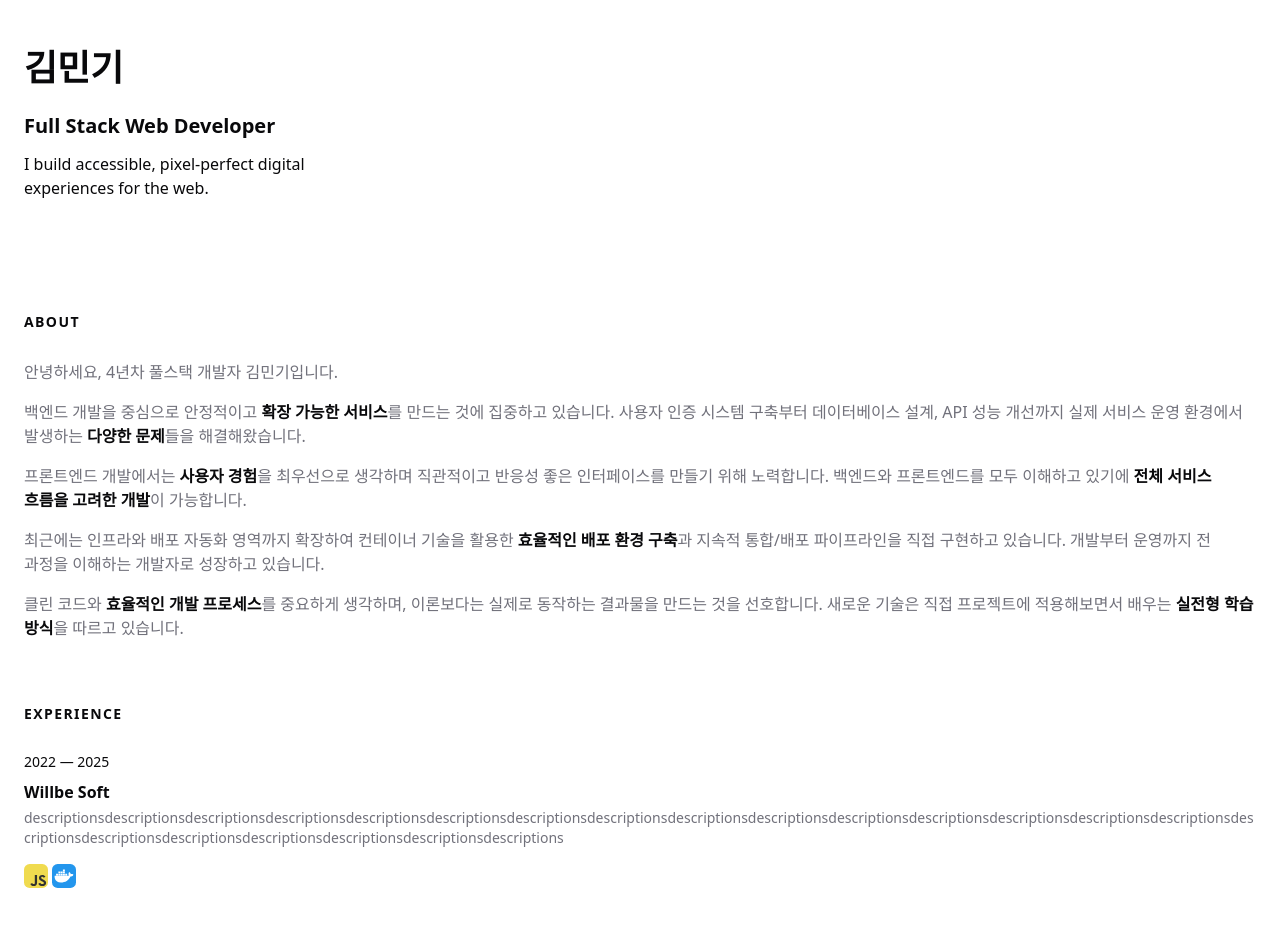
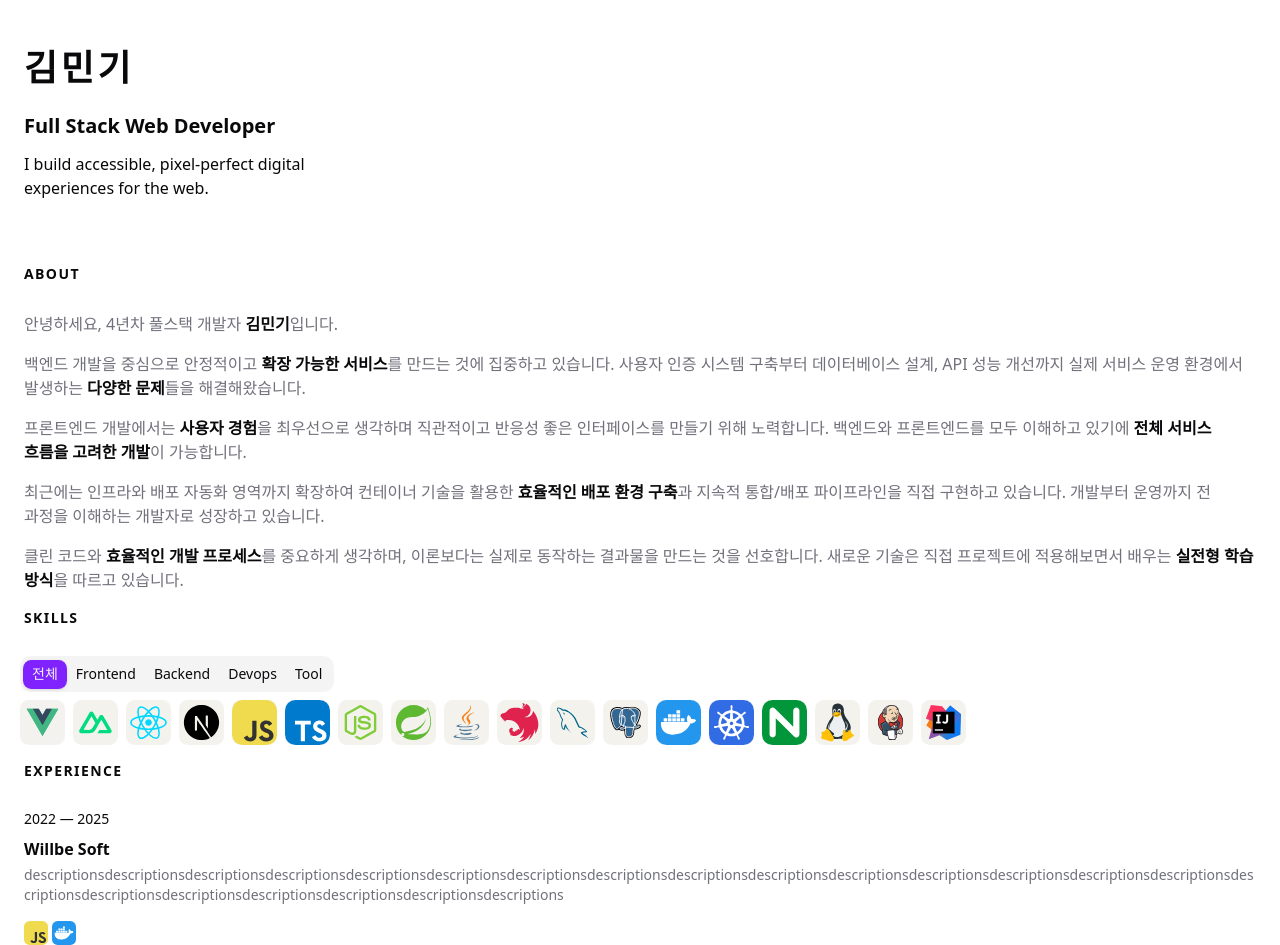
Before and after one commit to mnii5625/portfolio-v1, a Next.js app: page / in a window 1280 px wide. Before the commit the page ends 888 px from the top, so only its background shows below. Built offline with nearby package versions, Linux system fonts and the light colour scheme.

Commit message:
Add Skills Content

```diff
--- a/app/_components/contents/Info.tsx
+++ b/app/_components/contents/Info.tsx
@@ -4,7 +4,7 @@ export default function Info() {
   return (
     <>
       <div className="px-6 py-12">
-        <h1 className="text-4xl font-extrabold">
+        <h1 className="text-4xl font-extrabold tracking-widest">
           <Link href="/">
             김민기
           </Link>
--- /dev/null
+++ b/app/_components/contents/SkillStack.tsx
@@ -0,0 +1,68 @@
+'use client';
+
+import ContentsHeader from '@/app/_components/ui/ContentsHeader';
+import { Tabs, TabsContent, TabsList, TabsTrigger } from '@/components/ui/tabs';
+import { Category, Skill, SkillMeta, skillSort } from '@/app/_components/contents/experience/skills.type';
+import SkillIcon from '@/app/_components/contents/experience/SkillIcon';
+import { eu } from '@/lib/enum.utils';
+import { useEffect, useState } from 'react';
+
+type CategoryTabType = keyof typeof Category | 'TAB_ALL';
+
+function SkillFilter({ categoryKey }: { categoryKey: CategoryTabType }) {
+  const category = categoryKey !== 'TAB_ALL' ? eu.fromKey(Category, categoryKey) : undefined;
+
+  const blurSkills = category !== undefined
+    ? eu.values(Skill).filter(skill => !SkillMeta[skill].categories.includes(category))
+    : [];
+
+  return (
+    <>
+      <div className="flex flex-wrap gap-2">
+        {
+          skillSort(eu.values(Skill)).map(skill => (
+            <SkillIcon
+              className={blurSkills.includes(skill)
+                ? 'scale-85 blur-xs grayscale transition-all duration-400 ease-in-out'
+                : 'transition-all duration-400'}
+              skill={skill}
+              size={45}
+              key={skill}
+            />
+          ))
+        }
+      </div>
+    </>
+  );
+}
+
+export default function SkillStack() {
+  const [currentTab, setCurrentTab] = useState<CategoryTabType>('TAB_ALL');
+
+  const onValueChange = (value: string) => {
+    setCurrentTab(value as CategoryTabType);
+  };
+
+  return (
+    <>
+      <div>
+        <ContentsHeader>Skills</ContentsHeader>
+        <div className="mx-5 space-y-2">
+          <Tabs value={currentTab} onValueChange={onValueChange}>
+            <TabsList>
+              <TabsTrigger value="TAB_ALL">전체</TabsTrigger>
+              {
+                eu.keys(Category).map(name => (
+                  <TabsTrigger value={name} key={name}>{ name }</TabsTrigger>
+                ))
+              }
+            </TabsList>
+          </Tabs>
+
+          <SkillFilter categoryKey={currentTab} />
+        </div>
+
+      </div>
+    </>
+  );
+}
--- a/app/_components/contents/experience/SkillIcon.tsx
+++ b/app/_components/contents/experience/SkillIcon.tsx
@@ -4,12 +4,12 @@ import { CSSProperties, useEffect, useEffectEvent, useState } from 'react';
 import { useTheme } from 'next-themes';
 import { Skill, SkillMeta } from '@/app/_components/contents/experience/skills.type';
 import { Skeleton } from '@/components/ui/skeleton';
+import { Tooltip, TooltipContent, TooltipTrigger } from '@/components/ui/tooltip';
 
-export default function SkillIcon({ skill, size = 24}: { skill: Skill, size?: number }) {
+export default function SkillIcon({ skill, size = 24, className }: { skill: Skill, size?: number, className?: string }) {
   const { resolvedTheme } = useTheme();
 
   const [mounted, setMounted] = useState<boolean>(false);
-  const [showTooltip, setShowTooltip] = useState<boolean>(false);
 
   // 안전하게 최신 setMounted 호출 이벤트 만들기
   const markMounted = useEffectEvent(() => {
@@ -25,14 +25,14 @@ export default function SkillIcon({ skill, size = 24}: { skill: Skill, size?: nu
   const Icon = SkillMeta[skill][theme];
 
   return (
-    <>
+    <Tooltip>
+      <TooltipTrigger asChild>
         <div
           className={`
-          relative size-[var(--skill-size)] items-center justify-center rounded-md bg-accent
+            relative flex size-[var(--skill-size)] items-center justify-center rounded-md bg-accent
+            ${className}
           `}
           style={{ '--skill-size': `${size}px` } as CSSProperties}
-        onMouseEnter={() => setShowTooltip(true)}
-        onMouseLeave={() => setShowTooltip(false)}
         >
           {
             !mounted
@@ -43,8 +43,9 @@ export default function SkillIcon({ skill, size = 24}: { skill: Skill, size?: nu
                 </div>
               )
           }
-        { showTooltip && <div className="absolute -top-1 -right-1 h-3 w-3 rounded-full bg-accent">{ SkillMeta[skill]['name'] }</div> }
         </div>
-    </>
+      </TooltipTrigger>
+      <TooltipContent>{ SkillMeta[skill]['name'] }</TooltipContent>
+    </Tooltip>
   );
 }
--- a/app/_components/contents/experience/experience.data.ts
+++ /dev/null
@@ -1,20 +0,0 @@
-import { Skill } from '@/app/_components/contents/experience/skills.type';
-
-export const experiences = [
-  {
-    name: 'Willbe Soft',
-    content: '',
-    date: '2022.4 — 2025.2',
-    skills: [
-      Skill.VueJS,
-      Skill.NuxtJS,
-      Skill.Docker,
-      Skill.IntelliJIDEA,
-      Skill.Spring,
-      Skill.MySQL,
-      Skill.Java,
-      Skill.Jenkins,
-      Skill.Linux
-    ]
-  }
-];
--- a/app/_components/contents/experience/skills.type.tsx
+++ b/app/_components/contents/experience/skills.type.tsx
@@ -9,11 +9,15 @@ import JenkinsLight from './svg/Jenkins-Light.svg';
 import Kubernetes from './svg/Kubernetes.svg';
 import LinuxDark from './svg/Linux-Dark.svg';
 import LinuxLight from './svg/Linux-Light.svg';
+import MySQLDark from './svg/MySQL-Dark.svg';
+import MySQLLight from './svg/MySQL-Light.svg';
 import NestJSDark from './svg/NestJS-Dark.svg';
 import NestJSLight from './svg/NestJS-Light.svg';
 import NextJSDark from './svg/NextJS-Dark.svg';
 import NextJSLight from './svg/NextJS-Light.svg';
 import Nginx from './svg/Nginx.svg';
+import NodeJSDark from './svg/NodeJS-Dark.svg';
+import NodeJSLight from './svg/NodeJS-Light.svg';
 import NuxtJSDark from './svg/NuxtJS-Dark.svg';
 import NuxtJSLight from './svg/NuxtJS-Light.svg';
 import PostgreSQLDark from './svg/PostgreSQL-Dark.svg';
@@ -30,131 +34,142 @@ import { FC, SVGProps } from 'react';
 export enum Category {
   Frontend,
   Backend,
-  Tool,
-  Devops
+  Devops,
+  Tool
 }
 
 export enum Skill {
+  VueJS,
+  NuxtJS,
+  React,
+  NextJS,
+  JavaScript,
+  TypeScript,
+  NodeJS,
+  Spring,
+  Java,
+  NestJS,
+  MySQL,
+  PostgreSQL,
   Docker,
-  IntelliJIDEA,
-  Java,
-  JavaScript,
+  Kubernetes,
+  Nginx,
+  Linux,
   Jenkins,
-  Kubernetes,
-  Linux,
-  MySQL,
-  NestJS,
-  NextJS,
-  Nginx,
-  NuxtJS,
-  PostgreSQL,
-  React,
-  Spring,
-  TypeScript,
-  VueJS
+  IntelliJIDEA
 }
 
-export const SkillMeta: Record<Skill, { name: string, dark: FC<SVGProps<SVGSVGElement>>, light: FC<SVGProps<SVGSVGElement>>, categories: Category }> = {
+export const skillSort = (skill: Skill[]) => {
+  return skill.sort((a, b) => a - b);
+};
+
+export const SkillMeta: Record<Skill, { name: string, dark: FC<SVGProps<SVGSVGElement>>, light: FC<SVGProps<SVGSVGElement>>, categories: Category[] }> = {
   [Skill.Docker]: {
     name: 'Docker',
     dark: Docker,
     light: Docker,
-    categories: Category.Devops
+    categories: [Category.Devops]
   },
   [Skill.IntelliJIDEA]: {
     name: 'IntelliJ IDEA',
     dark: IdeaDark,
     light: IdeaLight,
-    categories: Category.Tool
+    categories: [Category.Tool]
   },
   [Skill.Java]: {
     name: 'Java',
     dark: JavaDark,
     light: JavaLight,
-    categories: Category.Backend
+    categories: [Category.Backend]
   },
   [Skill.JavaScript]: {
     name: 'JavaScript',
     dark: JavaScript,
     light: JavaScript,
-    categories: Category.Frontend
+    categories: [Category.Frontend, Category.Backend]
   },
   [Skill.Jenkins]: {
     name: 'Jenkins',
     dark: JenkinsDark,
     light: JenkinsLight,
-    categories: Category.Devops
+    categories: [Category.Devops]
   },
   [Skill.Kubernetes]: {
     name: 'Kubernetes',
     dark: Kubernetes,
     light: Kubernetes,
-    categories: Category.Devops
+    categories: [Category.Devops]
   },
   [Skill.Linux]: {
     name: 'Linux',
     dark: LinuxDark,
     light: LinuxLight,
-    categories: Category.Devops
+    categories: [Category.Devops]
   },
   [Skill.MySQL]: {
     name: 'MySQL',
-    dark: PostgreSQLDark,
-    light: PostgreSQLLight,
-    categories: Category.Backend
+    dark: MySQLDark,
+    light: MySQLLight,
+    categories: [Category.Backend]
   },
   [Skill.NestJS]: {
-    name: 'NestJS',
+    name: 'Nest.js',
     dark: NestJSDark,
     light: NestJSLight,
-    categories: Category.Backend
+    categories: [Category.Backend]
   },
   [Skill.NextJS]: {
-    name: 'NextJS',
+    name: 'Next.js',
     dark: NextJSDark,
     light: NextJSLight,
-    categories: Category.Frontend
+    categories: [Category.Frontend]
   },
   [Skill.Nginx]: {
     name: 'Nginx',
     dark: Nginx,
     light: Nginx,
-    categories: Category.Devops
+    categories: [Category.Devops]
   },
   [Skill.NuxtJS]: {
-    name: 'NuxtJS',
+    name: 'Nuxt.js',
     dark: NuxtJSDark,
     light: NuxtJSLight,
-    categories: Category.Frontend
+    categories: [Category.Frontend]
   },
   [Skill.PostgreSQL]: {
     name: 'PostgreSQL',
     dark: PostgreSQLDark,
     light: PostgreSQLLight,
-    categories: Category.Backend
+    categories: [Category.Backend]
   },
   [Skill.React]: {
     name: 'React',
     dark: ReactDark,
     light: ReactLight,
-    categories: Category.Frontend
+    categories: [Category.Frontend]
   },
   [Skill.Spring]: {
     name: 'Spring',
     dark: SpringDark,
     light: SpringLight,
-    categories: Category.Backend
+    categories: [Category.Backend]
   },
   [Skill.TypeScript]: {
     name: 'TypeScript',
     dark: TypeScript,
     light: TypeScript,
-    categories: Category.Frontend
+    categories: [Category.Frontend, Category.Backend]
   },
   [Skill.VueJS]: {
-    name: 'VueJS',
+    name: 'Vue.js',
     dark: VueJSDark,
     light: VueJSLight,
-    categories: Category.Frontend
+    categories: [Category.Frontend]
+  },
+  [Skill.NodeJS]: {
+    name: 'NodeJS',
+    dark: NodeJSDark,
+    light: NodeJSLight,
+    categories: [Category.Backend]
   }
 };
--- a/app/_components/ui/ContentsHeader.tsx
+++ b/app/_components/ui/ContentsHeader.tsx
@@ -4,7 +4,7 @@ export default function ContentsHeader({ children}: { children: ReactNode }) {
   return (
     <>
       <div className="sticky mb-3 px-6 py-4">
-        <h2 className="mt-12 text-sm font-bold tracking-widest uppercase">
+        <h2 className="text-sm font-bold tracking-widest uppercase">
           { children }
         </h2>
       </div>
--- a/app/layout.tsx
+++ b/app/layout.tsx
@@ -30,7 +30,7 @@ export default function RootLayout({
         className={`
           ${geistSans.variable}
           ${geistMono.variable}
-          bg-card antialiased
+          antialiased
         `}
       >
         <ThemeProvider enableSystem={true} defaultTheme="system">
--- a/app/page.tsx
+++ b/app/page.tsx
@@ -1,6 +1,7 @@
 import Info from '@/app/_components/contents/Info';
 import About from '@/app/_components/contents/About';
 import Experience from '@/app/_components/contents/Experience';
+import SkillStack from '@/app/_components/contents/SkillStack';
 
 export default function Main() {
   return (
@@ -8,6 +9,7 @@ export default function Main() {
       <Info />
       <div>
         <About />
+        <SkillStack />
         <Experience />
       </div>
     </main>
--- a/app/portfolio.data.ts
+++ b/app/portfolio.data.ts
@@ -1,9 +1,30 @@
+import { Skill } from '@/app/_components/contents/experience/skills.type';
+
 export const about = {
   content: [
-    '안녕하세요, 4년차 풀스택 개발자 김민기입니다.',
+    '안녕하세요, 4년차 풀스택 개발자 **김민기**입니다.',
     '백엔드 개발을 중심으로 안정적이고 **확장 가능한 서비스**를 만드는 것에 집중하고 있습니다. 사용자 인증 시스템 구축부터 데이터베이스 설계, API 성능 개선까지 실제 서비스 운영 환경에서 발생하는 **다양한 문제**들을 해결해왔습니다.',
     '프론트엔드 개발에서는 **사용자 경험**을 최우선으로 생각하며 직관적이고 반응성 좋은 인터페이스를 만들기 위해 노력합니다. 백엔드와 프론트엔드를 모두 이해하고 있기에 **전체 서비스 흐름을 고려한 개발**이 가능합니다.',
     '최근에는 인프라와 배포 자동화 영역까지 확장하여 컨테이너 기술을 활용한 **효율적인 배포 환경 구축**과 지속적 통합/배포 파이프라인을 직접 구현하고 있습니다. 개발부터 운영까지 전 과정을 이해하는 개발자로 성장하고 있습니다.',
     '클린 코드와 **효율적인 개발 프로세스**를 중요하게 생각하며, 이론보다는 실제로 동작하는 결과물을 만드는 것을 선호합니다. 새로운 기술은 직접 프로젝트에 적용해보면서 배우는 **실전형 학습 방식**을 따르고 있습니다.'
   ]
 };
+
+export const experiences = [
+  {
+    name: 'Willbe Soft',
+    content: '',
+    date: '2022.4 — 2025.2',
+    skills: [
+      Skill.VueJS,
+      Skill.NuxtJS,
+      Skill.Docker,
+      Skill.IntelliJIDEA,
+      Skill.Spring,
+      Skill.MySQL,
+      Skill.Java,
+      Skill.Jenkins,
+      Skill.Linux
+    ]
+  }
+];
--- a/components/ui/tabs.tsx
+++ b/components/ui/tabs.tsx
@@ -52,9 +52,10 @@ function TabsTrigger({
           focus-visible:border-ring focus-visible:ring-[3px] focus-visible:ring-ring/50
           focus-visible:outline-1 focus-visible:outline-ring
           disabled:pointer-events-none disabled:opacity-50
-          data-[state=active]:bg-background data-[state=active]:shadow-sm
-          dark:text-muted-foreground dark:data-[state=active]:border-input
-          dark:data-[state=active]:bg-input/30 dark:data-[state=active]:text-foreground
+          data-[state=active]:bg-primary data-[state=active]:text-primary-foreground
+          data-[state=active]:shadow-sm
+          dark:text-muted-foreground dark:data-[state=active]:border-primary
+          dark:data-[state=active]:bg-primary/30 dark:data-[state=active]:text-foreground
           [&_svg]:pointer-events-none [&_svg]:shrink-0
           [&_svg:not([class*='size-'])]:size-4
         `,
--- /dev/null
+++ b/lib/enum.utils.ts
@@ -0,0 +1,25 @@
+export const eu = {
+  values: <T extends Record<string, string | number>>(enumObj: T): T[keyof T][] => {
+    return Object.values(enumObj).filter((v): v is T[keyof T] => typeof v === 'number');
+  },
+
+  keys: <T extends Record<string, string | number>>(enumObj: T): string[] => {
+    return Object.keys(enumObj).filter(key => isNaN(Number(key)));
+  },
+
+  entries: <T extends Record<string, string | number>>(
+    enumObj: T
+  ): Array<{ key: string, value: number }> => {
+    return Object.keys(enumObj)
+      .filter(key => isNaN(Number(key)))
+      .map(key => ({ key, value: enumObj[key] as number }));
+  },
+
+  fromKey: <T extends Record<string, string | number>>(
+    enumObj: T,
+    key: string
+  ): T[keyof T] | undefined => {
+    return enumObj[key] as T[keyof T] | undefined;
+  }
+
+};
```
Also changed, not shown: app/_components/contents/experience/svg/NodeJS-Dark.svg (added), app/_components/contents/experience/svg/NodeJS-Light.svg (added). Lines whose indentation alone changed are shown as unchanged.
